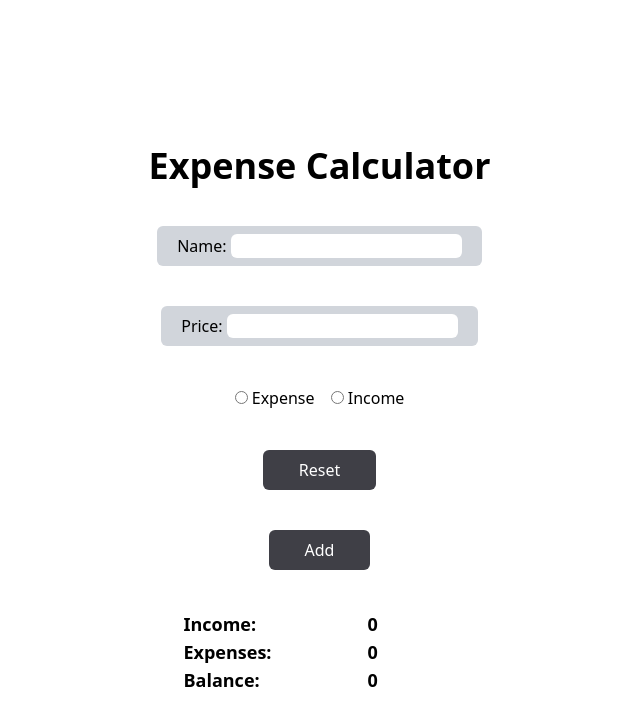
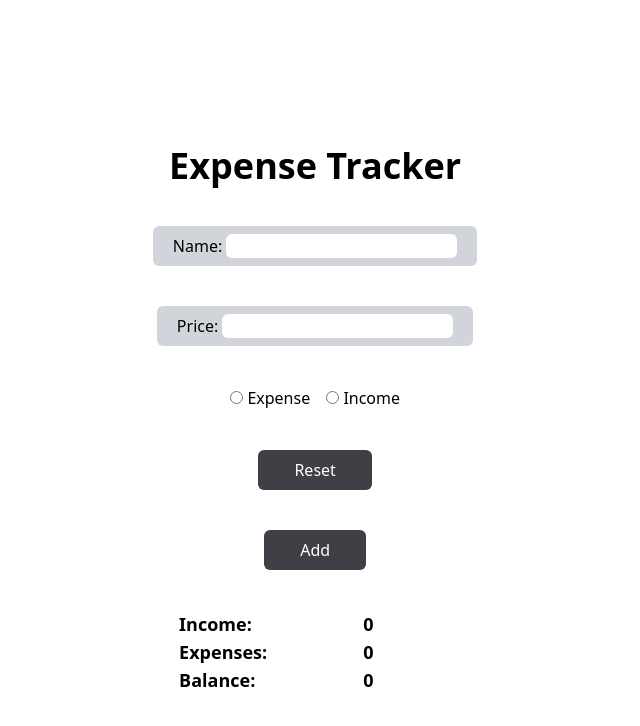
Before and after one commit to p0tatoes/EDP-ExpensesTracker, a plain HTML site: page index.html in a window 1280 px wide. Shown: the whole page, without its empty margins (22-662 px from the left). Drawn offline with nearby package versions, Linux system fonts and the light colour scheme.

Commit message:
rebranded from "calculator" to "tracker"

```diff
--- a/index.html
+++ b/index.html
@@ -13,7 +13,7 @@
 				<ul
 					id="errors"
 					class="list-disc list-outside text-red-500"></ul>
-				<h1 class="font-extrabold text-4xl">Expense Calculator</h1>
+				<h1 class="font-extrabold text-4xl">Expense Tracker</h1>
 				<div class="bg-gray-300 px-5 py-2 rounded-md">
 					<label for="nameField">Name: </label>
 					<input
```
